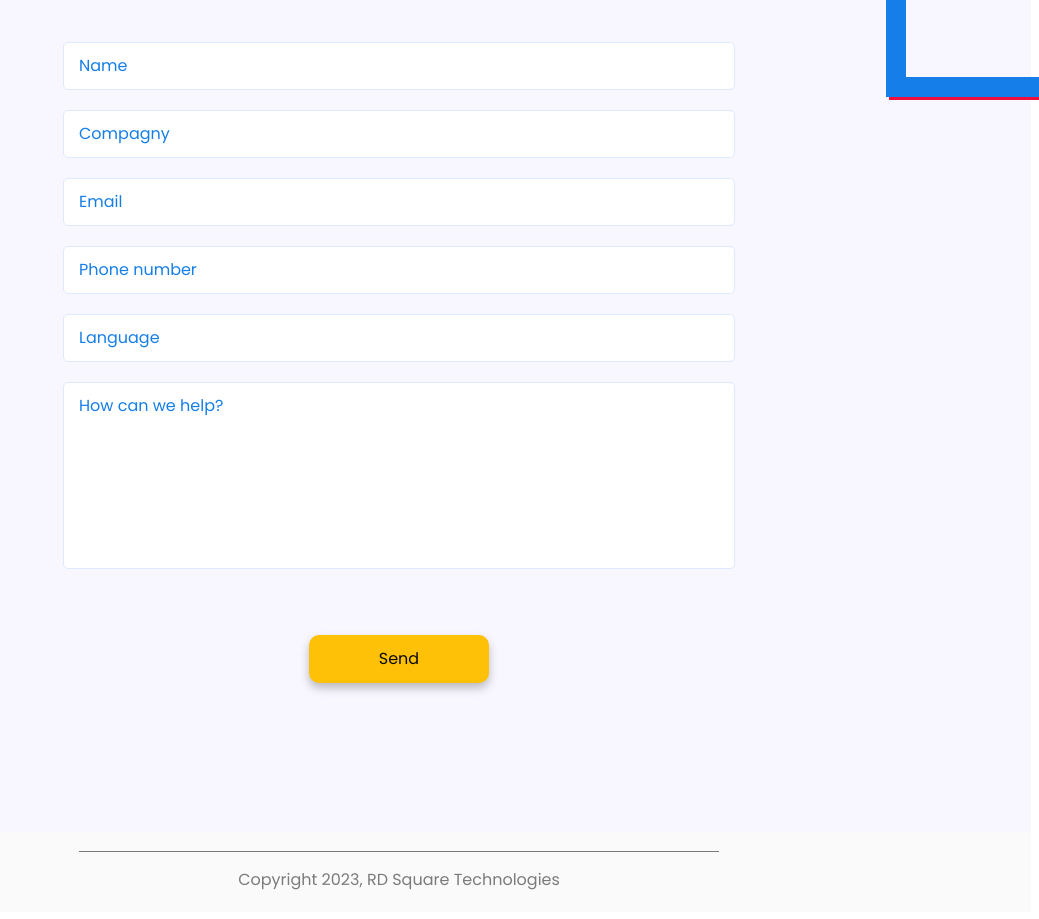
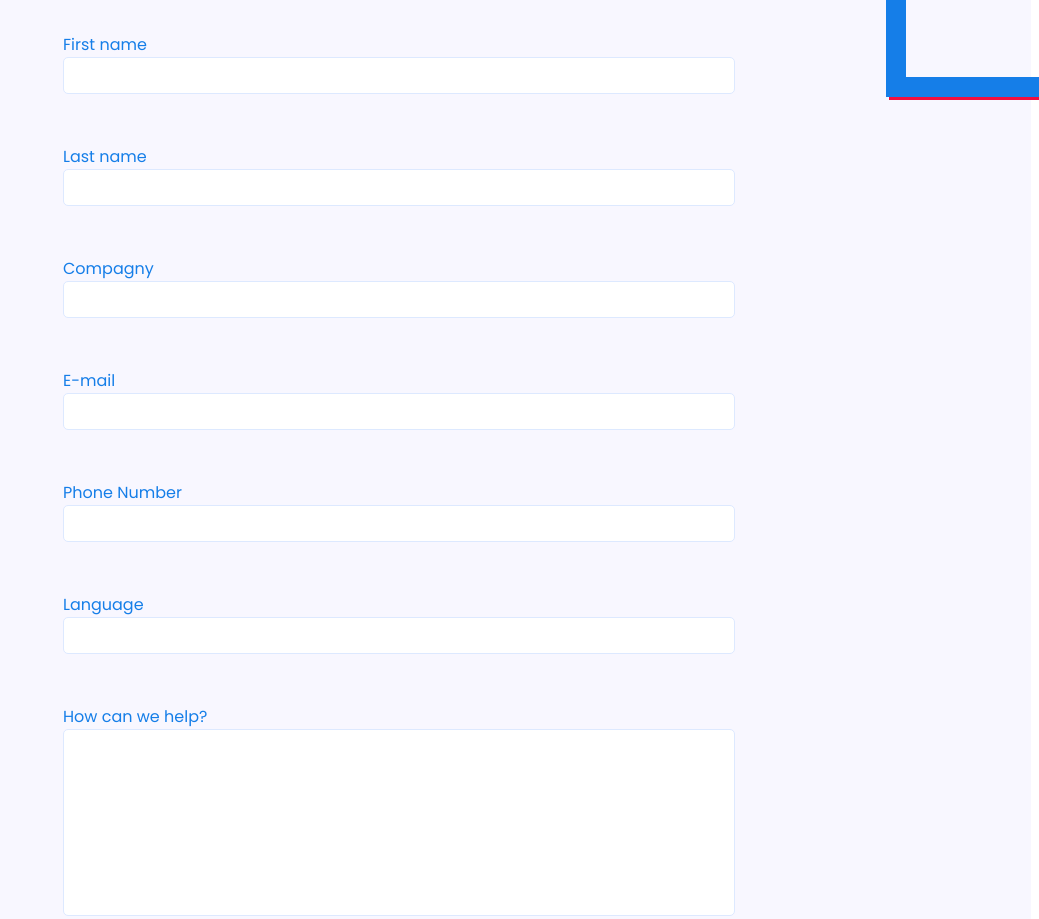
Before and after one commit to JoyDbg/rdsquare, a plain HTML site: page index.html in a window 1280 px wide. Shown: the part 4851-5770 px from the top of the page, without its empty margins (241-1280 px from the left). Drawn offline with Linux system fonts and the light colour scheme.

Commit message:
contactus

```diff
--- a/index.html
+++ b/index.html
@@ -131,27 +131,30 @@
     </div>
     <div class="square-red">
     </div>
-    <div class="form">
-      <p>Name</p>
-    </div>
-    <div class="form">
-      <p>Compagny</p>
-    </div>
-    <div class="form">
-      <p>Email</p>
-    </div>
-    <div class="form">
-      <p>Phone number</p>
-    </div>
-    <div class="form">
-      <p>Language</p>
-    </div>
-    <div class="form-help">
-      <p>How can we help?</p>
-    </div>
-    <div class="button">
-      <p>Send</p>
-    </div>
+    <form action="/action_page.php">
+      <label for="fname" class="form-label">First name </label>
+      <input type="text" id="fname" name="fname" class="form"><br><br>
+
+      <label for="fname" class="form-label">Last name </label>
+      <input type="text" id="fname" name="fname" class="form"><br><br>
+
+      <label for="fname" class="form-label">Compagny </label>
+      <input type="text" id="fname" name="fname" class="form"><br><br>
+
+      <label for="fname" class="form-label">E-mail </label>
+      <input type="text" id="fname" name="fname" class="form"><br><br>
+
+      <label for="fname" class="form-label">Phone Number </label>
+      <input type="text" id="fname" name="fname" class="form"><br><br>
+
+      <label for="fname" class="form-label">Language </label>
+      <input type="text" id="fname" name="fname" class="form"><br><br>
+
+      <label for="fname" class="form-label">How can we help? </label>
+      <input type="text" id="fname" name="fname" class="form-help"><br><br>
+
+      <input type="submit" value="Send" class="button">
+    </form>
   </div>
 
   <div class="footer">
--- a/stylesheets/contact-us.css
+++ b/stylesheets/contact-us.css
@@ -1,5 +1,5 @@
 .contact-us {
-  height: 100vh;
+  height: 120vh;
   width: 100%;
   background-color: #F8F7FF;
   font-family: 'Poppins', sans-serif;
@@ -88,7 +88,7 @@
   flex-direction: column;
   align-items: flex-start;
   padding: 10px 15px;
-  margin: 10px;
+  line-height: 0px;
 }
 
 .contact-us .form p {
@@ -105,7 +105,6 @@
   flex-direction: column;
   align-items: flex-start;
   padding: 10px 15px;
-  margin: 10px;
 }
 
 .contact-us .form-help p {
@@ -115,16 +114,22 @@
 .button {
   width: 180px;
   height: 48px;
-  left: 650px;
-  top: 6461px;
+  left: auto;
 
   background: #FFC107;
   box-shadow: 0px 5px 10px rgba(0, 0, 0, 0.25);
   border-radius: 10px;
+  border: none;
   display: flex;
   justify-content: center;
   align-items: center;
-  margin-top: 7vh;
+  font-family: 'Poppins', sans-serif;
+  font-size: 16PX;
+}
+
+.contact-us .form-label {
+  color: #157EE8;
+  font-family: 'Poppins', sans-serif;
 }
 
 .button:hover {
```
Also changed, not shown: 1 other file.
